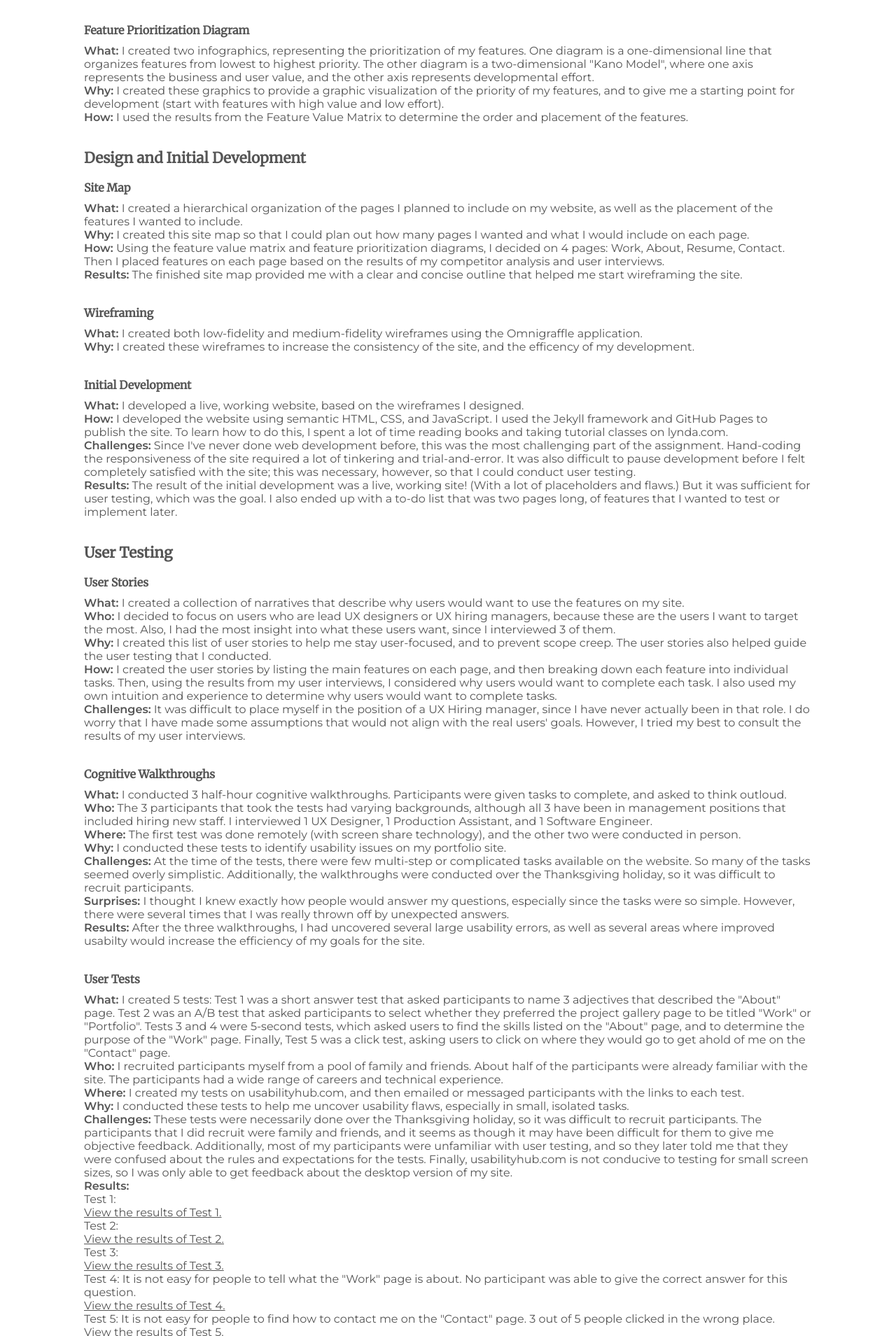
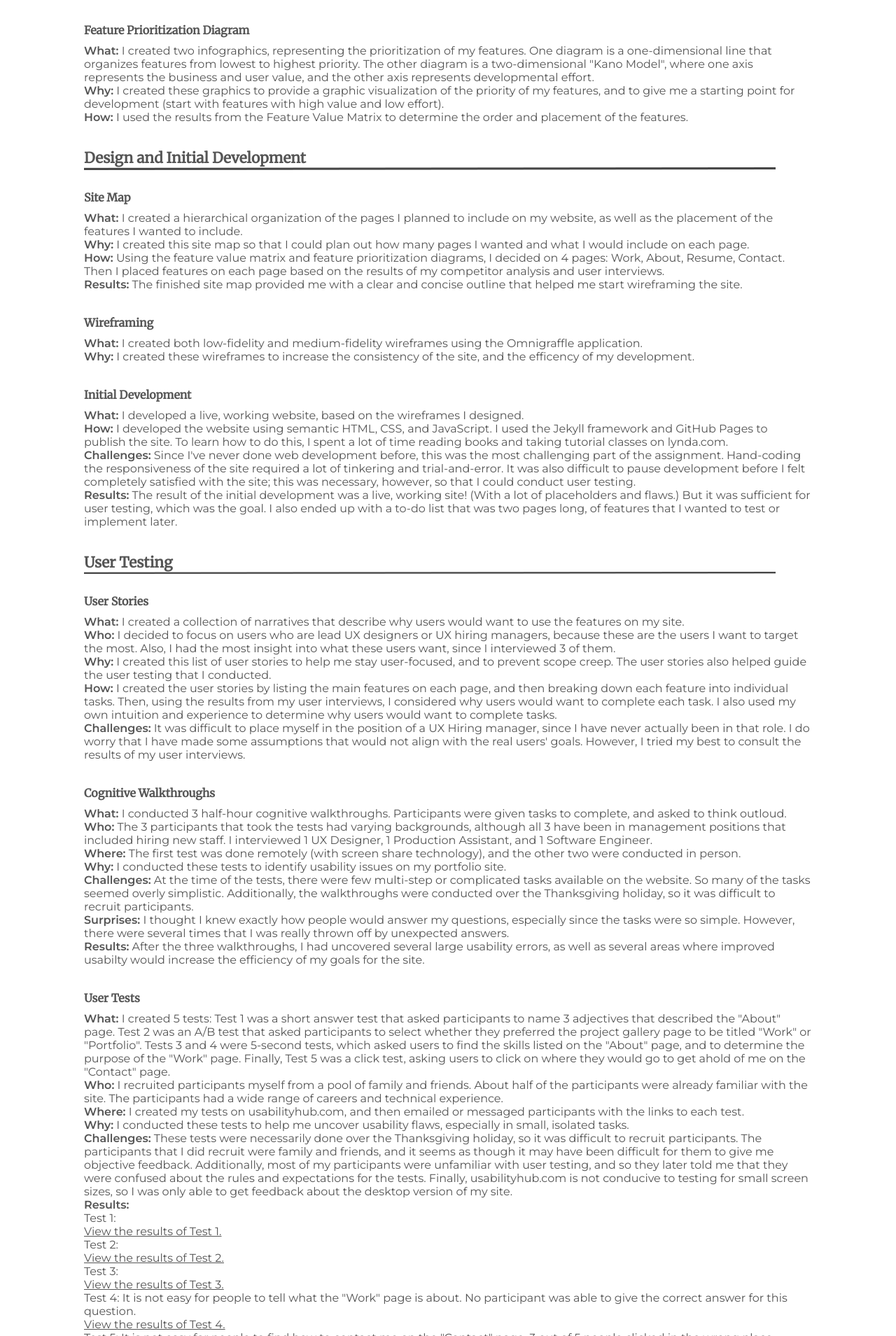
Before and after one commit to emeriwether/emeriwether.github.io, a Jekyll site: the page built from project1.html, in a window 1280 px wide. Shown: the part 1536-3445 px from the top of the page at 70% size. Built offline with Jekyll 4.4.1, drawn with Linux system fonts in a browser that asks for light colours.

Commit message:
add underlines to all sections

```diff
--- a/project1.html
+++ b/project1.html
@@ -78,6 +78,7 @@ layout: default
 
     <section class="designDevelopment">
         <h3>Design and Initial Development</h3>
+        <img src="/img/underline.png" class="underline">
 
         <img src="">
         <h4>Site Map</h4>
@@ -114,6 +115,7 @@ layout: default
 
     <section class="UserTesting">
         <h3>User Testing</h3>
+        <img src="/img/underline.png" class="underline">
 
         <img src="">
         <h4>User Stories</h4>
```
